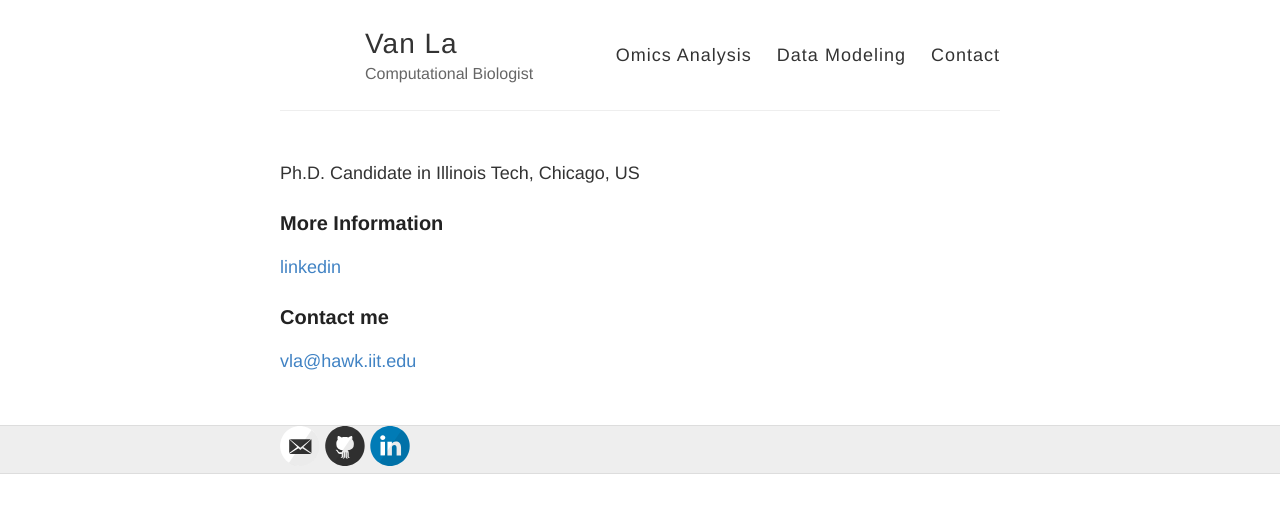
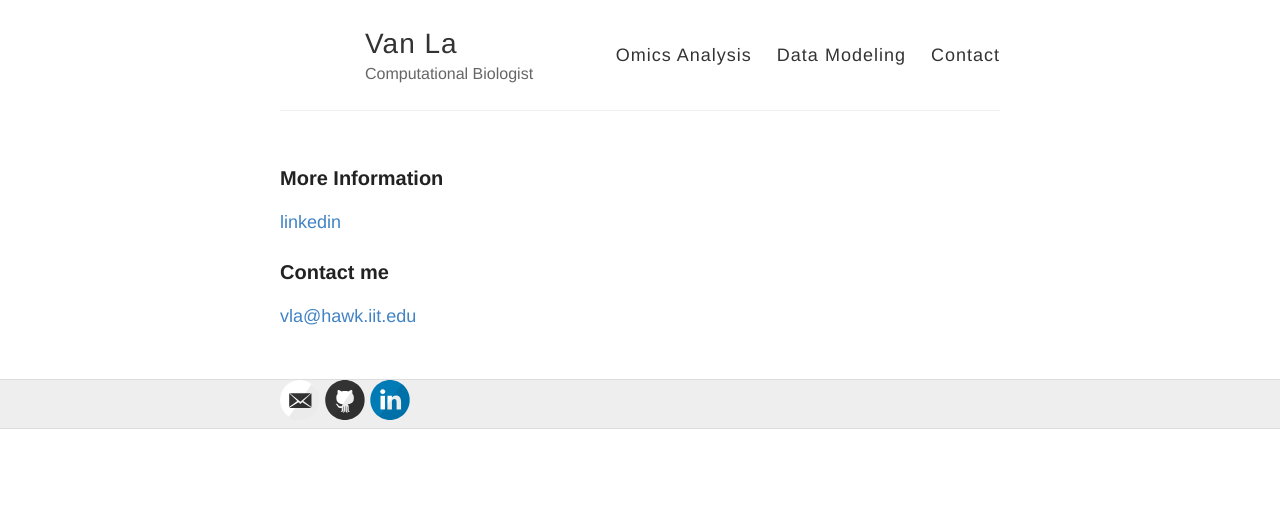
Before and after one commit to vanngocthuyla/Data_Analysis, a Jekyll site: the page built from _pages/contact.md, in a window 1280 px wide. Shown: the top 513 px of the page. Built offline with Jekyll 4.4.1, drawn with Linux system fonts in a browser that asks for light colours.

Commit message:
Update contact.md

```diff
--- a/_pages/contact.md
+++ b/_pages/contact.md
@@ -4,8 +4,6 @@ title: Contact
 sitemap: false
 permalink: /contact
 ---
-
-Ph.D. Candidate in Illinois Tech, Chicago, US
 
 ### More Information
 
```
